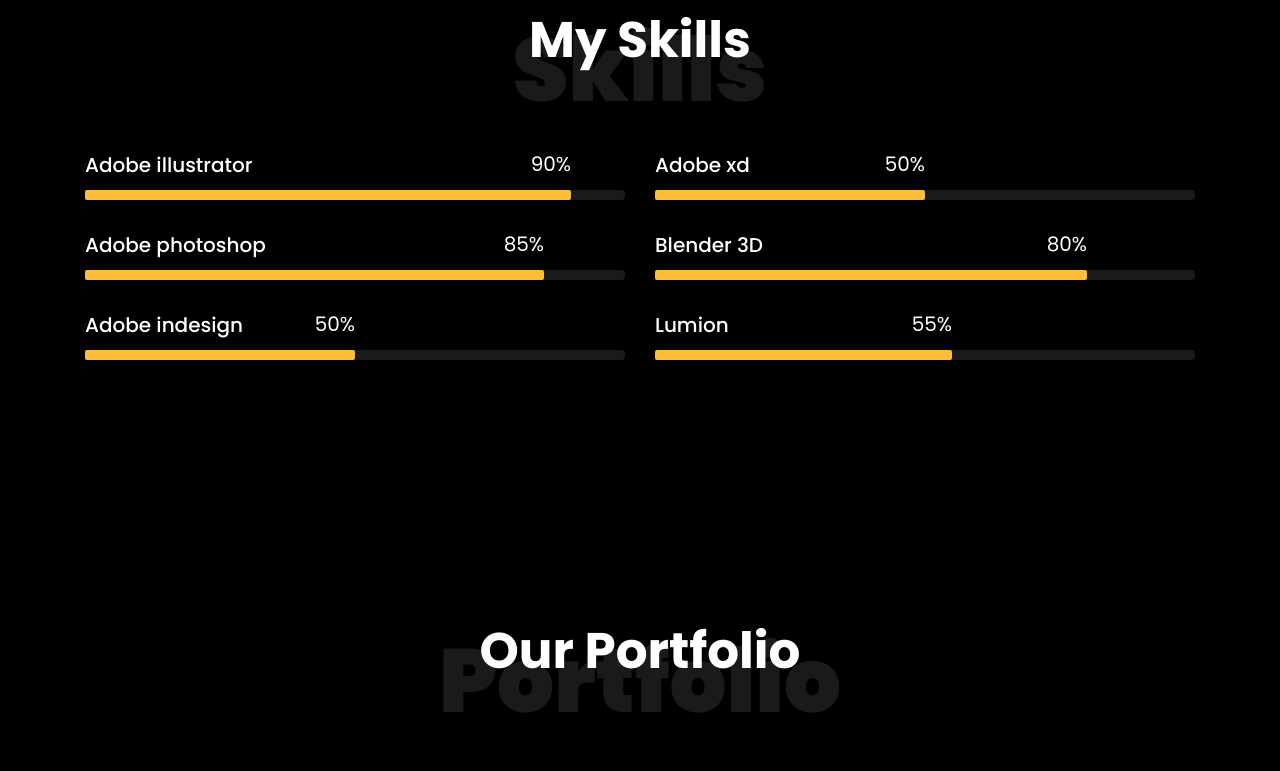
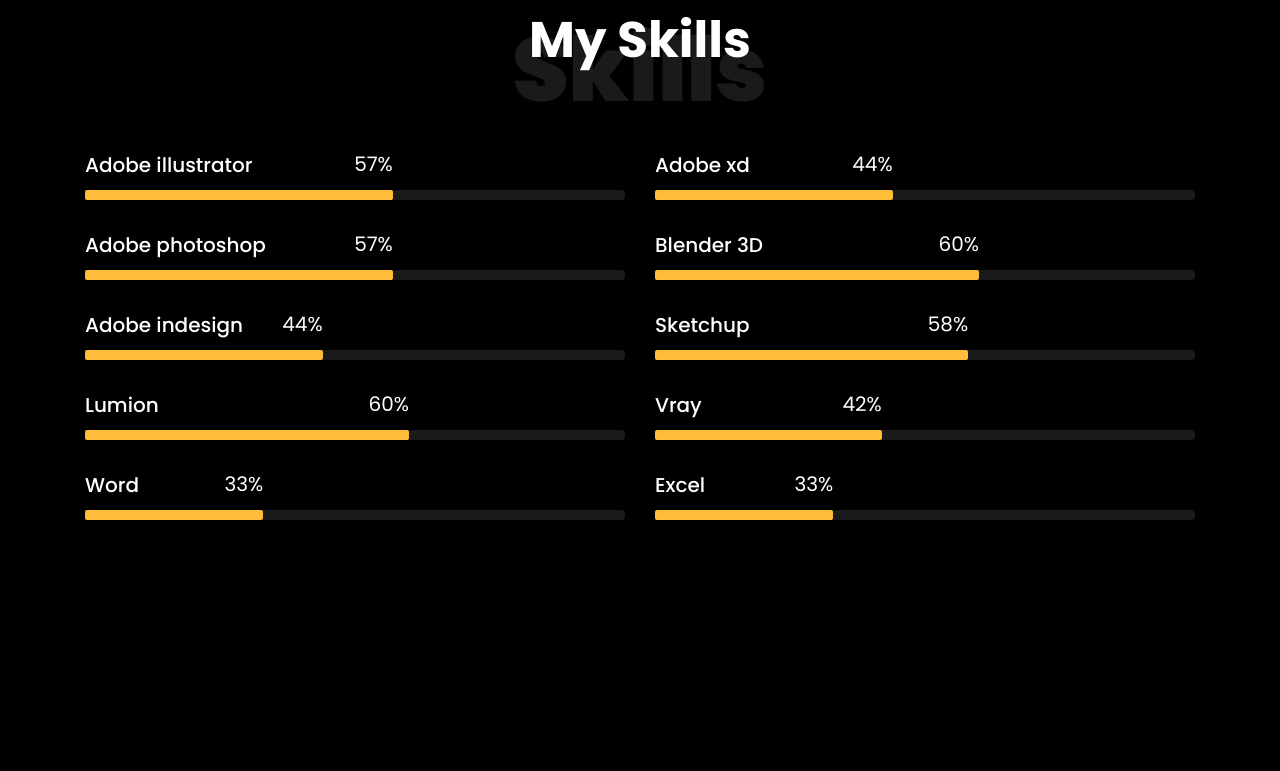
Before and after one commit to tsiryJL/portfolioManitra, a plain HTML site: page index.html in a window 1280 px wide. Shown: the part 1368-2139 px from the top of the page. Drawn offline with Linux system fonts and the light colour scheme; files whose address does not match are found by name.

Commit message:
mis à jour

```diff
--- a/index.html
+++ b/index.html
@@ -154,9 +154,9 @@
 						<div class="progress-wrap ftco-animate">
 							<h3>Adobe illustrator</h3>
 							<div class="progress">
-							 	<div class="progress-bar color-1" role="progressbar" aria-valuenow="90"
-							  	aria-valuemin="0" aria-valuemax="100" style="width:90%">
-							    <span>90%</span>
+							 	<div class="progress-bar color-1" role="progressbar" aria-valuenow="57"
+							  	aria-valuemin="0" aria-valuemax="100" style="width:57%">
+							    <span>57%</span>
 							  	</div>
 							</div>
 						</div>
@@ -165,9 +165,9 @@
 						<div class="progress-wrap ftco-animate">
 							<h3>Adobe xd</h3>
 							<div class="progress">
-							 	<div class="progress-bar color-2" role="progressbar" aria-valuenow="50"
-							  	aria-valuemin="0" aria-valuemax="100" style="width:50%">
-							    <span>50%</span>
+							 	<div class="progress-bar color-2" role="progressbar" aria-valuenow="44"
+							  	aria-valuemin="0" aria-valuemax="100" style="width:44%">
+							    <span>44%</span>
 							  	</div>
 							</div>
 						</div>
@@ -176,9 +176,9 @@
 						<div class="progress-wrap ftco-animate">
 							<h3>Adobe photoshop</h3>
 							<div class="progress">
-							 	<div class="progress-bar color-3" role="progressbar" aria-valuenow="85"
-							  	aria-valuemin="0" aria-valuemax="100" style="width:85%">
-							    <span>85%</span>
+							 	<div class="progress-bar color-3" role="progressbar" aria-valuenow="57"
+							  	aria-valuemin="0" aria-valuemax="100" style="width:57%">
+							    <span>57%</span>
 							  	</div>
 							</div>
 						</div>
@@ -187,9 +187,9 @@
 						<div class="progress-wrap ftco-animate">
 							<h3>Blender 3D</h3>
 							<div class="progress">
-							 	<div class="progress-bar color-4" role="progressbar" aria-valuenow="80"
-							  	aria-valuemin="0" aria-valuemax="100" style="width:80%">
-							    <span>80%</span>
+							 	<div class="progress-bar color-4" role="progressbar" aria-valuenow="60"
+							  	aria-valuemin="0" aria-valuemax="100" style="width:60%">
+							    <span>60%</span>
 							  	</div>
 							</div>
 						</div>
@@ -198,9 +198,20 @@
 						<div class="progress-wrap ftco-animate">
 							<h3>Adobe indesign</h3>
 							<div class="progress">
-							 	<div class="progress-bar color-5" role="progressbar" aria-valuenow="50"
-							  	aria-valuemin="0" aria-valuemax="100" style="width:50%">
-							    <span>50%</span>
+							 	<div class="progress-bar color-5" role="progressbar" aria-valuenow="44"
+							  	aria-valuemin="0" aria-valuemax="100" style="width:44%">
+							    <span>44%</span>
+							  	</div>
+							</div>
+						</div>
+					</div>
+					<div class="col-md-6 animate-box">
+						<div class="progress-wrap ftco-animate">
+							<h3>Sketchup</h3>
+							<div class="progress">
+							 	<div class="progress-bar color-6" role="progressbar" aria-valuenow="58"
+							  	aria-valuemin="0" aria-valuemax="100" style="width:58%">
+							    <span>58%</span>
 							  	</div>
 							</div>
 						</div>
@@ -209,9 +220,42 @@
 						<div class="progress-wrap ftco-animate">
 							<h3>Lumion</h3>
 							<div class="progress">
-							 	<div class="progress-bar color-6" role="progressbar" aria-valuenow="55"
-							  	aria-valuemin="0" aria-valuemax="100" style="width:55%">
-							    <span>55%</span>
+							 	<div class="progress-bar color-6" role="progressbar" aria-valuenow="60"
+							  	aria-valuemin="0" aria-valuemax="100" style="width:60%">
+							    <span>60%</span>
+							  	</div>
+							</div>
+						</div>
+					</div>
+					<div class="col-md-6 animate-box">
+						<div class="progress-wrap ftco-animate">
+							<h3>Vray</h3>
+							<div class="progress">
+							 	<div class="progress-bar color-6" role="progressbar" aria-valuenow="42"
+							  	aria-valuemin="0" aria-valuemax="100" style="width:42%">
+							    <span>42%</span>
+							  	</div>
+							</div>
+						</div>
+					</div>
+					<div class="col-md-6 animate-box">
+						<div class="progress-wrap ftco-animate">
+							<h3>Word</h3>
+							<div class="progress">
+							 	<div class="progress-bar color-6" role="progressbar" aria-valuenow="33"
+							  	aria-valuemin="0" aria-valuemax="100" style="width:33%">
+							    <span>33%</span>
+							  	</div>
+							</div>
+						</div>
+					</div>
+					<div class="col-md-6 animate-box">
+						<div class="progress-wrap ftco-animate">
+							<h3>Excel</h3>
+							<div class="progress">
+							 	<div class="progress-bar color-6" role="progressbar" aria-valuenow="33"
+							  	aria-valuemin="0" aria-valuemax="100" style="width:33%">
+							    <span>33%</span>
 							  	</div>
 							</div>
 						</div>
```
Also changed, not shown: images/bg_2.png, images/project-4.jpg, images/project-7.jpg, images/project-9.jpg (deleted), push-git.txt (added), 1 other file.
